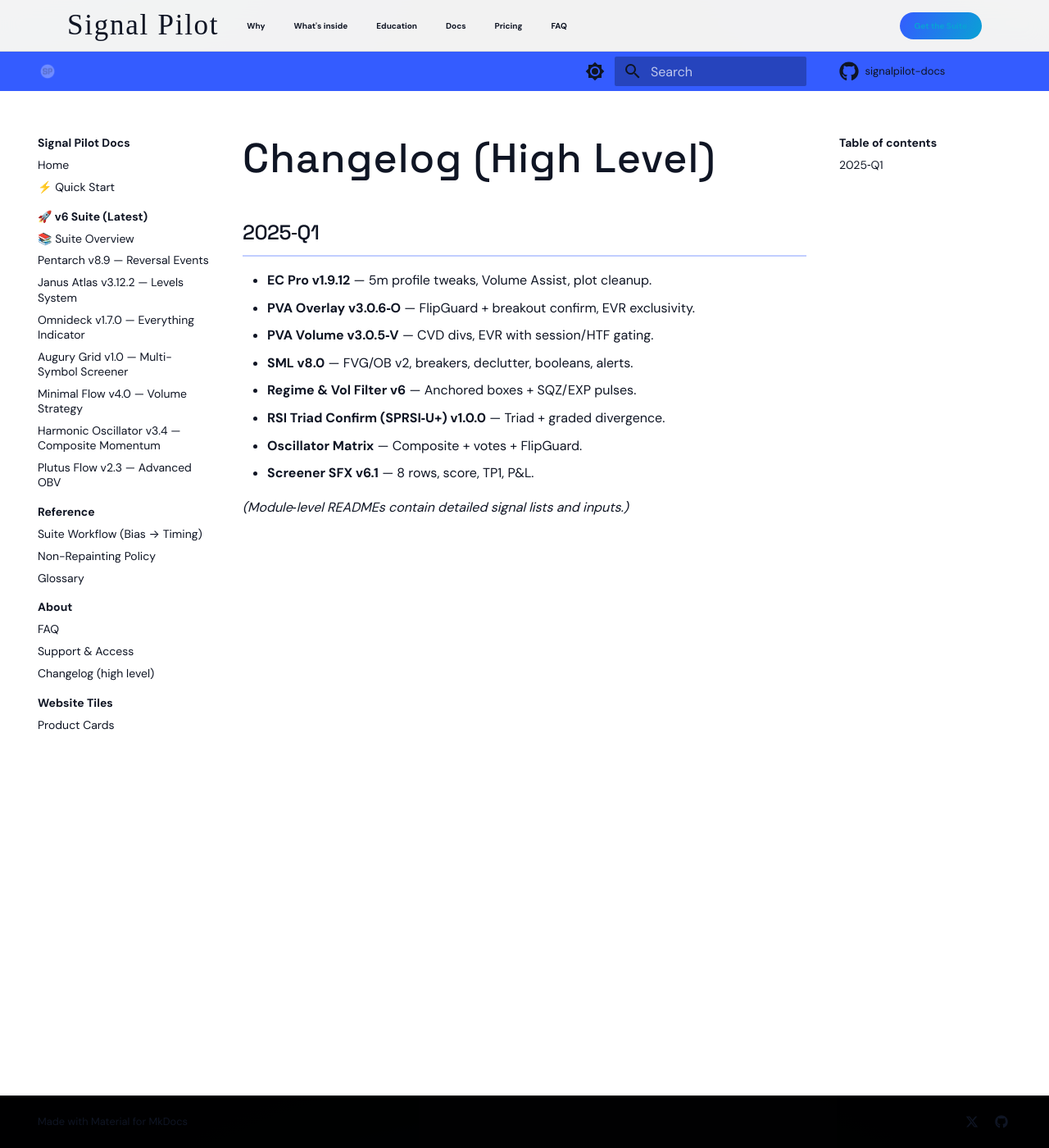
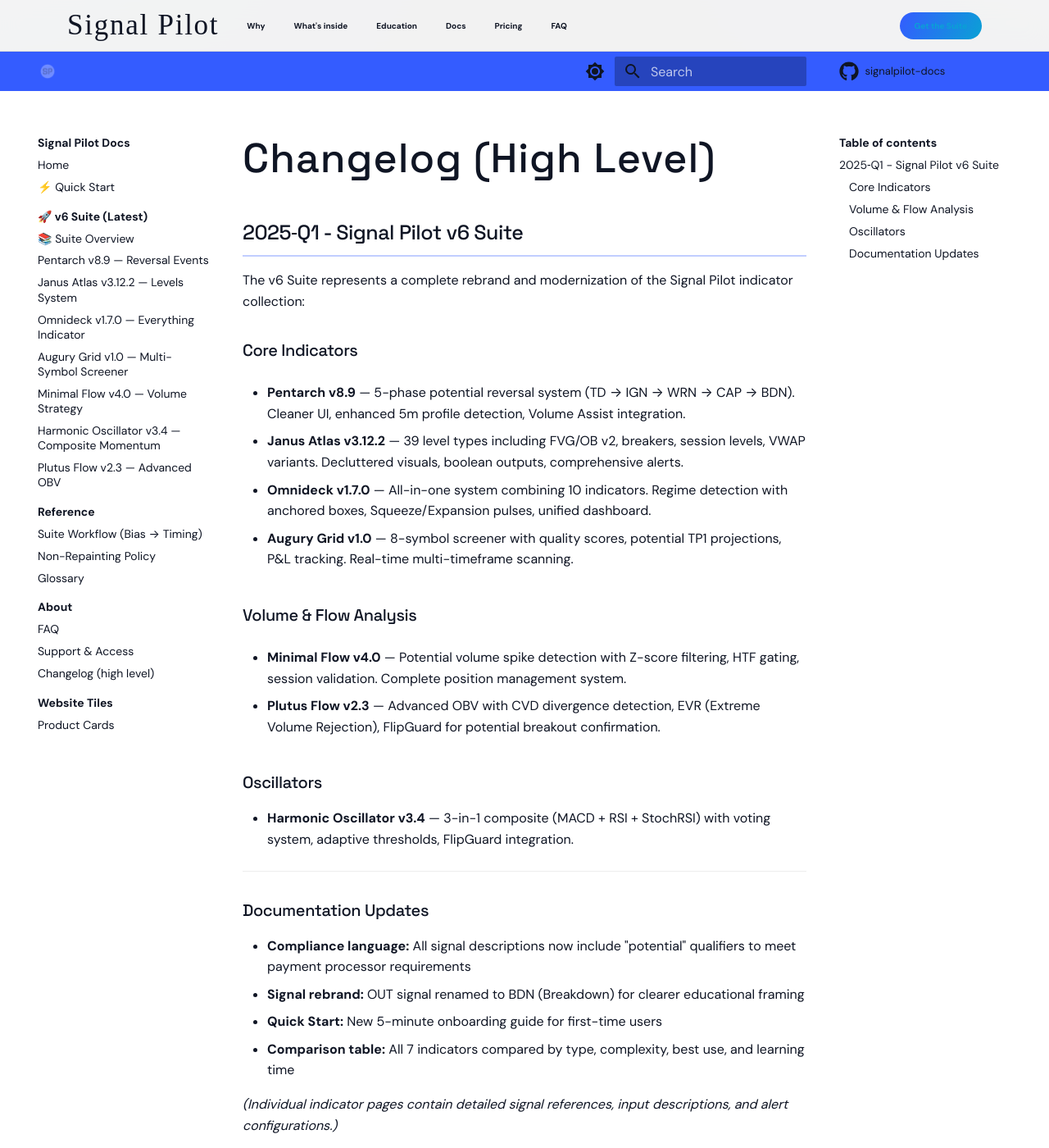
Before and after one commit to Signalpilot/signalpilot-docs, an MkDocs documentation site: the page built from docs/about-changelog.md, in a window 1280 px wide and 1400 px high. Shown: the whole window at 82% size. Built offline with MkDocs 1.6.1 and Material for MkDocs 9.7.7, drawn with Linux system fonts in a browser that asks for light colours; some web fonts are replaced; comment, search, counter and statistics services are not loaded.

Commit message:
Update changelog with v6 Suite naming and structure
Replaced old naming conventions with current v6 Suite:
- EC Pro → Pentarch v8.9
- SML → Janus Atlas v3.12.2
- Screener SFX → Augury Grid v1.0
- Old volume indicators → Minimal Flow v4.0 + Plutus Flow v2.3
- Oscillator Matrix → Harmonic Oscillator v3.4
- Added Omnideck v1.7.0 (all-in-one system)

Organized by category:
- Core Indicators (Pentarch, Janus, Omnideck, Augury)
- Volume & Flow Analysis (Minimal Flow, Plutus Flow)
- Oscillators (Harmonic Oscillator)

Added documentation updates section:
- Compliance language with "potential" qualifiers
- OUT → BDN signal rebrand
- Quick Start guide
- Comparison table

All links point to current v6 Suite documentation.

🤖 Generated with [Claude Code](https://claude.com/claude-code)

Co-Authored-By: Claude <noreply@anthropic.com>

```diff
--- a/docs/about-changelog.md
+++ b/docs/about-changelog.md
@@ -1,13 +1,35 @@
 # Changelog (High Level)
 
-## 2025‑Q1
-- **EC Pro v1.9.12** — 5m profile tweaks, Volume Assist, plot cleanup.
-- **PVA Overlay v3.0.6‑O** — FlipGuard + breakout confirm, EVR exclusivity.
-- **PVA Volume v3.0.5‑V** — CVD divs, EVR with session/HTF gating.
-- **SML v8.0** — FVG/OB v2, breakers, declutter, booleans, alerts.
-- **Regime & Vol Filter v6** — Anchored boxes + SQZ/EXP pulses.
-- **RSI Triad Confirm (SPRSI‑U+) v1.0.0** — Triad + graded divergence.
-- **Oscillator Matrix** — Composite + votes + FlipGuard.
-- **Screener SFX v6.1** — 8 rows, score, TP1, P&L.
+## 2025‑Q1 - Signal Pilot v6 Suite
 
-*(Module‑level READMEs contain detailed signal lists and inputs.)*
+The v6 Suite represents a complete rebrand and modernization of the Signal Pilot indicator collection:
+
+### Core Indicators
+
+- **[Pentarch v8.9](pentarch-v89.md)** — 5-phase potential reversal system (TD → IGN → WRN → CAP → BDN). Cleaner UI, enhanced 5m profile detection, Volume Assist integration.
+
+- **[Janus Atlas v3.12.2](janus-atlas-v3122.md)** — 39 level types including FVG/OB v2, breakers, session levels, VWAP variants. Decluttered visuals, boolean outputs, comprehensive alerts.
+
+- **[Omnideck v1.7.0](omnideck-v170.md)** — All-in-one system combining 10 indicators. Regime detection with anchored boxes, Squeeze/Expansion pulses, unified dashboard.
+
+- **[Augury Grid v1.0](augury-grid-v10.md)** — 8-symbol screener with quality scores, potential TP1 projections, P&L tracking. Real-time multi-timeframe scanning.
+
+### Volume & Flow Analysis
+
+- **[Minimal Flow v4.0](minimal-flow-v40-ultimate.md)** — Potential volume spike detection with Z-score filtering, HTF gating, session validation. Complete position management system.
+
+- **[Plutus Flow v2.3](plutus-flow-v23.md)** — Advanced OBV with CVD divergence detection, EVR (Extreme Volume Rejection), FlipGuard for potential breakout confirmation.
+
+### Oscillators
+
+- **[Harmonic Oscillator v3.4](harmonic-oscillator-v34-adaptive.md)** — 3-in-1 composite (MACD + RSI + StochRSI) with voting system, adaptive thresholds, FlipGuard integration.
+
+---
+
+### Documentation Updates
+- **Compliance language:** All signal descriptions now include "potential" qualifiers to meet payment processor requirements
+- **Signal rebrand:** OUT signal renamed to BDN (Breakdown) for clearer educational framing
+- **Quick Start:** New 5-minute onboarding guide for first-time users
+- **Comparison table:** All 7 indicators compared by type, complexity, best use, and learning time
+
+*(Individual indicator pages contain detailed signal references, input descriptions, and alert configurations.)*
```
